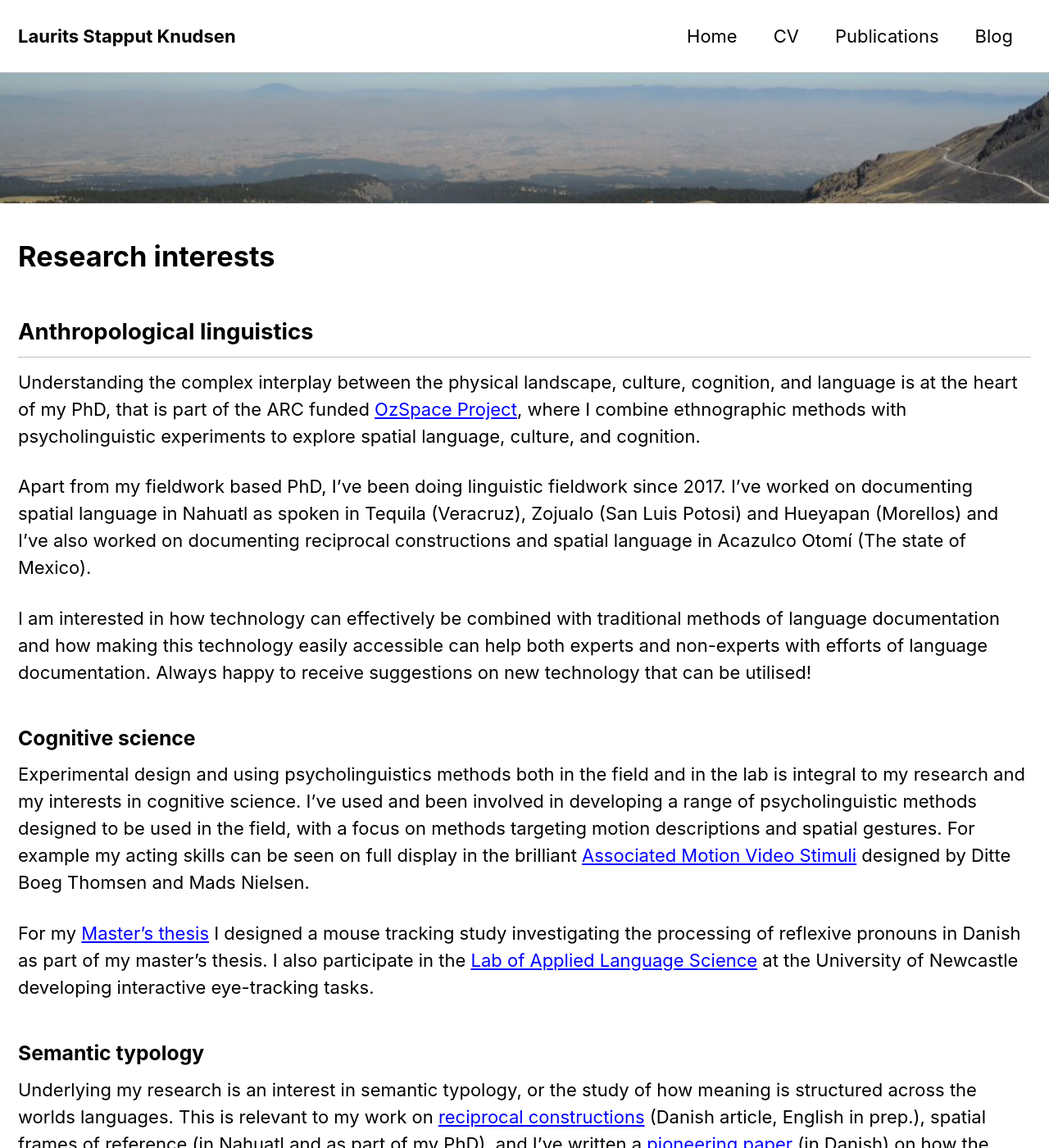
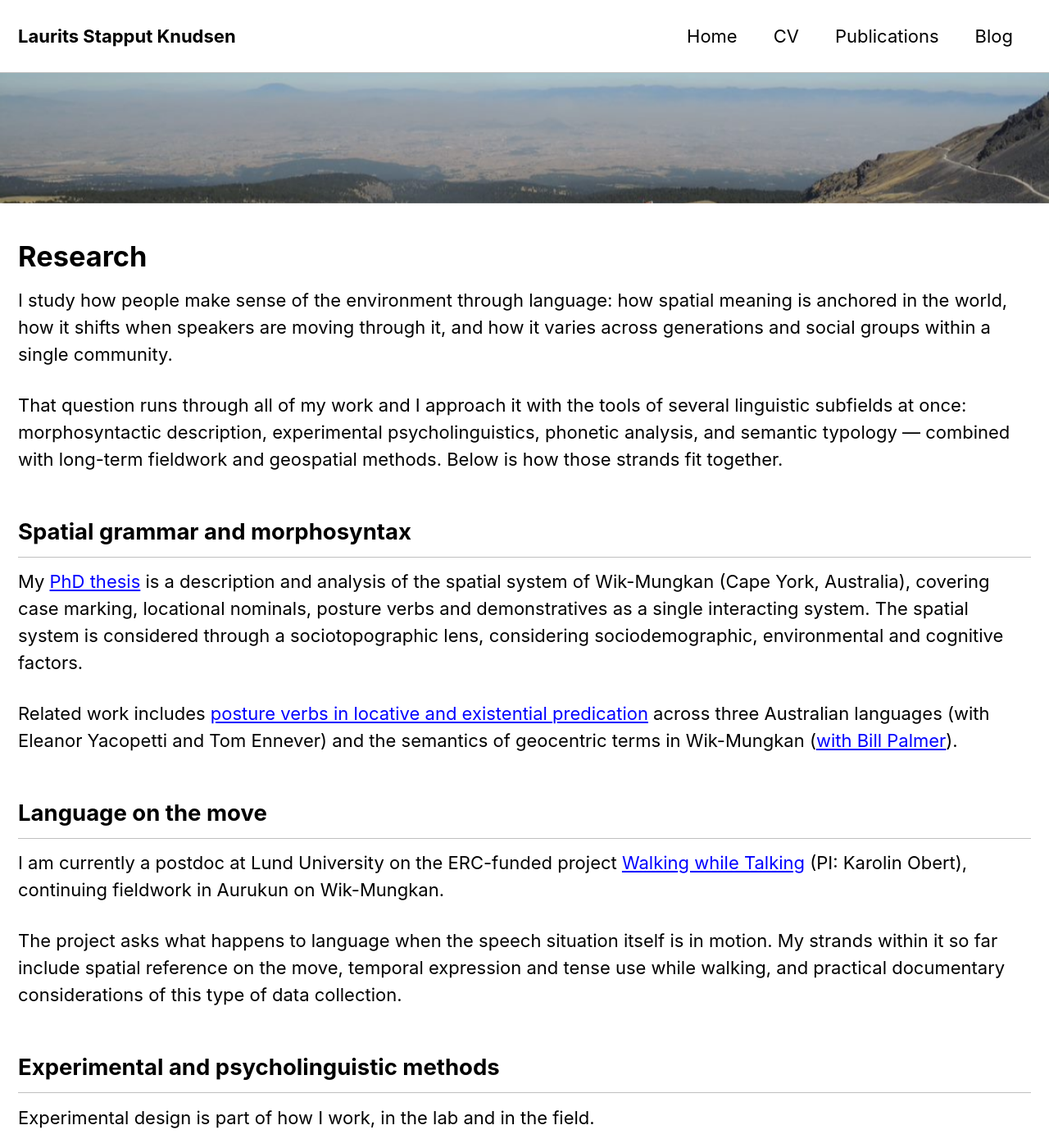
Before and after one commit to lstapputknudsen/lstapputknudsen.github.io, a Jekyll site: the page built from _pages/research.md, in a window 1280 px wide and 1400 px high. Shown: the whole window at 82% size. Built offline with Jekyll 4.4.1, drawn with Linux system fonts in a browser that asks for light colours; cached includes are drawn as plain includes; some of the changed text lies outside the part shown.

Commit message:
Update research.md

```diff
--- a/_pages/research.md
+++ b/_pages/research.md
@@ -8,22 +8,38 @@ header:
   overlay_image: /assets/images/flat.JPG
 ---
 
-# Research interests
+# Research
 
-## Anthropological linguistics
+I study how people make sense of the environment through language: how spatial meaning is anchored in the world, how it shifts when speakers are moving through it, and how it varies across generations and social groups within a single community.
 
-Understanding the complex interplay between the physical landscape, culture, cognition, and language is at the heart of my PhD, that is part of the ARC funded [OzSpace Project](ozspace.org), where I combine ethnographic methods with psycholinguistic experiments to explore spatial language, culture, and cognition.
+That question runs through all of my work and I approach it with the tools of several linguistic subfields at once: morphosyntactic description, experimental psycholinguistics, phonetic analysis, and semantic typology — combined with long-term fieldwork and geospatial methods. Below is how those strands fit together.
 
-Apart from my fieldwork based PhD, I've been doing linguistic fieldwork since 2017. I've worked on documenting spatial language in Nahuatl as spoken in Tequila (Veracruz), Zojualo (San Luis Potosi) and Hueyapan (Morellos) and I've also worked on documenting reciprocal constructions and spatial language in Acazulco Otomí (The state of Mexico).
+## Spatial grammar and morphosyntax
 
-I am interested in how technology can effectively be combined with traditional methods of language documentation and how making this technology easily accessible can help both experts and non-experts with efforts of language documentation. Always happy to receive suggestions on new technology that can be utilised!
+My [PhD thesis](https://hdl.handle.net/1959.13/1519423) is a description and analysis of the spatial system of Wik-Mungkan (Cape York, Australia), covering case marking, locational nominals, posture verbs and demonstratives as a single interacting system. The spatial system is considered through a sociotopographic lens, considering sociodemographic, environmental and cognitive factors.
 
-### Cognitive science
+Related work includes [posture verbs in locative and existential predication](https://zenodo.org/records/16838082) across three Australian languages (with Eleanor Yacopetti and Tom Ennever) and the semantics of geocentric terms in Wik-Mungkan ([with Bill Palmer](https://doi.org/10.1080/07268602.2024.2423090)).
 
-Experimental design and using psycholinguistics methods both in the field and in the lab is integral to my research and my interests in cognitive science. I've used and been involved in developing a range of psycholinguistic methods designed to be used in the field, with a focus on methods targeting motion descriptions and spatial gestures. For example my acting skills can be seen on full display in the brilliant [Associated Motion Video Stimuli](https://osf.io/4bpxd/) designed by Ditte Boeg Thomsen and Mads Nielsen.
+## Language on the move
 
-For my [Master's thesis](link) I designed a mouse tracking study investigating the processing of reflexive pronouns in Danish as part of my master's thesis. I also participate in the [Lab of Applied Language Science](https://www.newcastle.edu.au/school/humanities-creative-industries-social-sciences/groups/clshs/research/lab-for-applied-language-science) at the University of Newcastle developing interactive eye-tracking tasks.
+I am currently a postdoc at Lund University on the ERC-funded project [Walking while Talking](https://projekt.ht.lu.se/walk-and-talk) (PI: Karolin Obert), continuing fieldwork in Aurukun on Wik-Mungkan.
 
-### Semantic typology
+The project asks what happens to language when the speech situation itself is in motion. My strands within it so far include spatial reference on the move, temporal expression and tense use while walking, and practical documentary considerations of this type of data collection.
 
-Underlying my research is an interest in semantic typology, or the study of how meaning is structured across the worlds languages. This is relevant to my work on [reciprocal constructions](link) (Danish article, English in prep.), spatial frames of reference (in Nahuatl and as part of my PhD), and I've written a [pioneering paper](link) (in Danish) on how the domain of baked goods is structured differently across a handful of European languages.
+## Experimental and psycholinguistic methods
+
+Experimental design is part of how I work, in the lab and in the field.
+
+For my [Master's thesis](https://osf.io/wg5vf) I designed a mouse-tracking study of the coreference resolution of Danish reflexive possessive pronouns, testing pragmatic against syntactic influences on pronoun interpretation. I have since participated in the [Lab for Applied Language Science](https://www.newcastle.edu.au/school/humanities-creative-industries-social-sciences/groups/clshs/research/lab-for-applied-language-science) at the University of Newcastle, developing interactive eye-tracking tasks.
+
+In the field, I have used and helped develop a range of elicitation methods targeting spatial language and descriptions. My acting can be seen on full display in the [Associated Motion Video Stimuli](https://osf.io/4bpxd/) designed by Ditte Boeg Thomsen and Mads Nielsen.
+
+## Semantic typology
+
+Underlying all of this is an interest in how meaning is structured across the world's languages. This runs through my work on reciprocal constructions in [Acazulco Otomí](https://osf.io/qmfjn) (Danish article, English in preparation), on frames of reference in [Nahuan languages](https://lauritsstapputknudsen.com/publications/) and in Wik-Mungkan, and in a [pioneering paper](https://osf.io/g8ds3) (in Danish) on how the domain of baked goods is structured differently across a handful of European languages.
+
+## Fieldwork and documentation
+
+I have been doing linguistic fieldwork since 2017. Alongside my work in Aurukun, I have documented spatial language in Nahuatl as spoken in a number of communities, and reciprocal constructions and spatial language in Acazulco Otomí (State of Mexico).
+
+I work regularly with ELAN, FLEx, Praat and QGIS, and I am interested in how geospatial and experimental technology can be combined with traditional documentation methods — and in how making those tools accessible can support both experts and non-experts doing documentation work. Always happy to receive suggestions for new technology to try.
```
